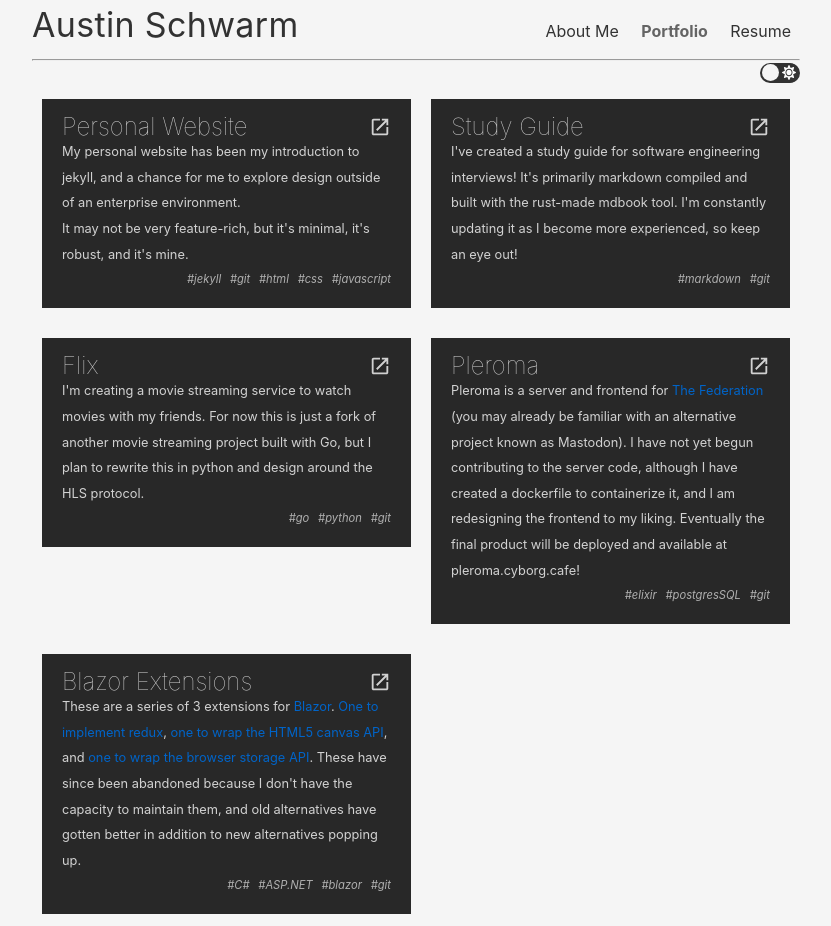
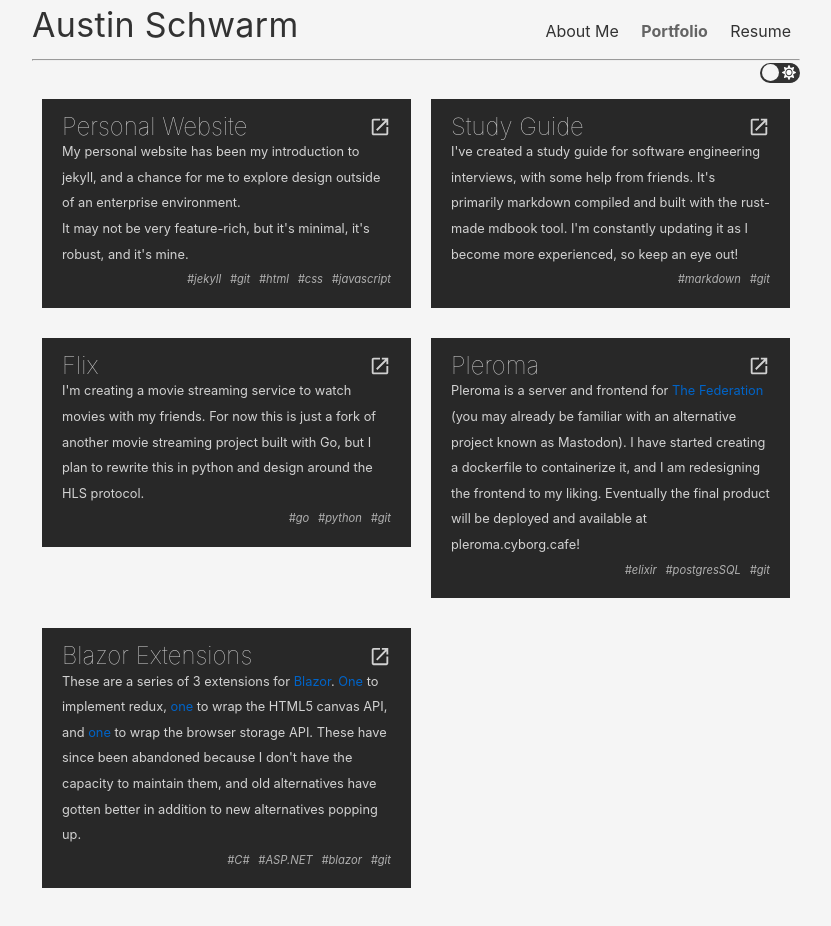
Before and after one commit to schwarmau/schwarmau.github.io, a Jekyll site: the page built from pages/portfolio.html, in a window 1280 px wide. Shown: the whole page, without its empty margins (224-1055 px from the left). Built offline with Jekyll 4.4.1, drawn with Linux system fonts in a browser that asks for light colours; after the commit the page ends 900 px from its top, so only the background shows below that.

Commit message:
some rephrasing of portfolio project descriptions

```diff
--- a/_data/portfolio-projects.yml
+++ b/_data/portfolio-projects.yml
@@ -17,7 +17,7 @@
   image_path: /assets/images/study-guide-screenshot.png
   link: https://github.com/schwarmau/study-guide
   description: |-
-    I've created a study guide for software engineering interviews! It's primarily markdown compiled and built with the rust-made mdbook tool. I'm constantly updating it as I become more experienced, so keep an eye out!
+    I've created a study guide for software engineering interviews, with some help from friends. It's primarily markdown compiled and built with the rust-made mdbook tool. I'm constantly updating it as I become more experienced, so keep an eye out!
   tags:
     - markdown
     - git
@@ -36,7 +36,7 @@
   image_path: /assets/images/pleroma-screenshot.png
   link: https://github.com/schwarmau/pleroma
   description: |-
-    Pleroma is a server and frontend for <a href="https://the-federation.info/">The Federation</a> (you may already be familiar with an alternative project known as Mastodon). I have not yet begun contributing to the server code, although I have created a dockerfile to containerize it, and I am redesigning the frontend to my liking. Eventually the final product will be deployed and available at pleroma.cyborg.cafe!
+    Pleroma is a server and frontend for <a href="https://the-federation.info/">The Federation</a> (you may already be familiar with an alternative project known as Mastodon). I have started creating a dockerfile to containerize it, and I am redesigning the frontend to my liking. Eventually the final product will be deployed and available at pleroma.cyborg.cafe!
   tags:
     - elixir
     - postgresSQL
@@ -46,7 +46,7 @@
   image_path: /assets/images/blazor-screenshot.png
   link: https://github.com/schwarmau
   description: |-
-    These are a series of 3 extensions for <a href="https://dotnet.microsoft.com/apps/aspnet/web-apps/blazor">Blazor</a>. <a href="https://github.com/schwarmau/Blazor.Redux">One to implement redux</a>, <a href="https://github.com/schwarmau/Blazor.Canvas">one to wrap the HTML5 canvas API</a>, and <a href="https://github.com/schwarmau/Blazor.Storage">one to wrap the browser storage API</a>. These have since been abandoned because I don't have the capacity to maintain them, and old alternatives have gotten better in addition to new alternatives popping up.
+    These are a series of 3 extensions for <a href="https://dotnet.microsoft.com/apps/aspnet/web-apps/blazor">Blazor</a>. <a href="https://github.com/schwarmau/Blazor.Redux">One</a> to implement redux, <a href="https://github.com/schwarmau/Blazor.Canvas">one</a> to wrap the HTML5 canvas API, and <a href="https://github.com/schwarmau/Blazor.Storage">one</a> to wrap the browser storage API. These have since been abandoned because I don't have the capacity to maintain them, and old alternatives have gotten better in addition to new alternatives popping up.
   tags:
     - C#
     - ASP.NET
```
